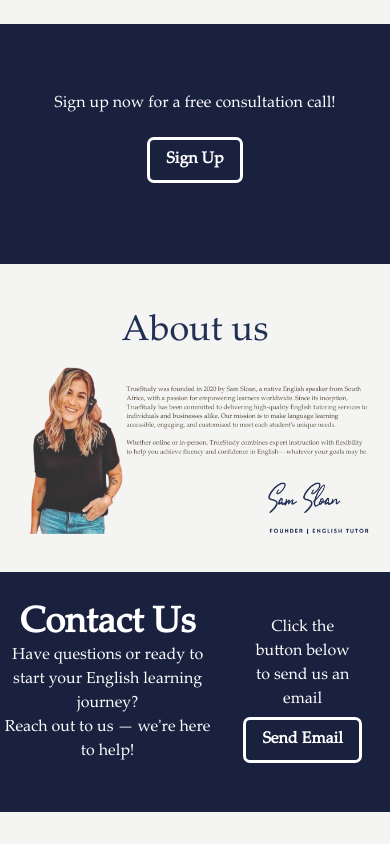
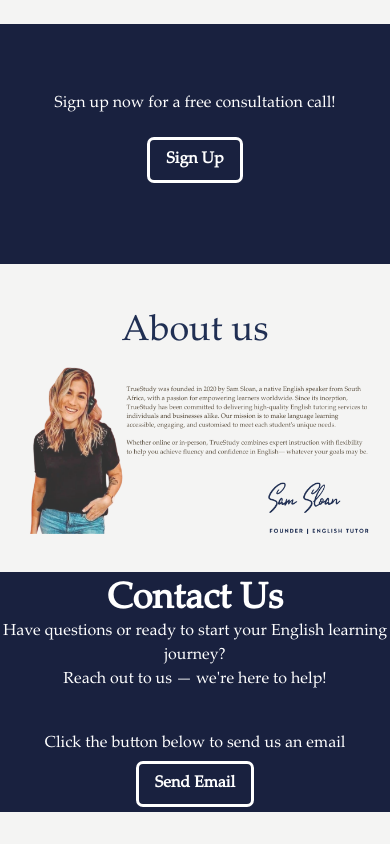
Before and after one commit to jdksloan/sam-html, a website built with Vite: page index.html in a window 390 px wide. Shown: the part 2934-3778 px from the top of the page. Before the commit the page ends 3746 px from the top, so only its background shows below. Built offline with nearby package versions, Linux system fonts and the light colour scheme.

Commit message:
Fixed mobile view

```diff
--- a/index.html
+++ b/index.html
@@ -140,14 +140,13 @@
       </div>
     </div>
   </div>
-  <div id="contact-us" class="h-60 text-white relative overflow-hidden bg-cover bg-center bg-[#19213f] pb-4">
+  <div id="contact-us" class="h-60 text-white relative overflow-hidden bg-cover bg-center bg-[#19213f] mb-8 md:pb-4">
     <div class="relative z-10 flex items-center justify-center h-full">
       <div class="container py-8 text-center">
-        <div class="container flex items-center justify-between">
-          <div>
-            <h2 class="text-4xl text-white font-bold">Contact Us</h2>Have questions or ready to start your English
-            learning
-            journey?
+        <div class="container flex flex-col md:flex-row items-center justify-between">
+          <div class="mb-8 md:mb-0">
+            <h2 class="text-4xl text-white font-bold">Contact Us</h2>
+            Have questions or ready to start your English learning journey?
             <br>
             Reach out to us — we're here to help!
           </div>
```
Also changed, not shown: output.css.
